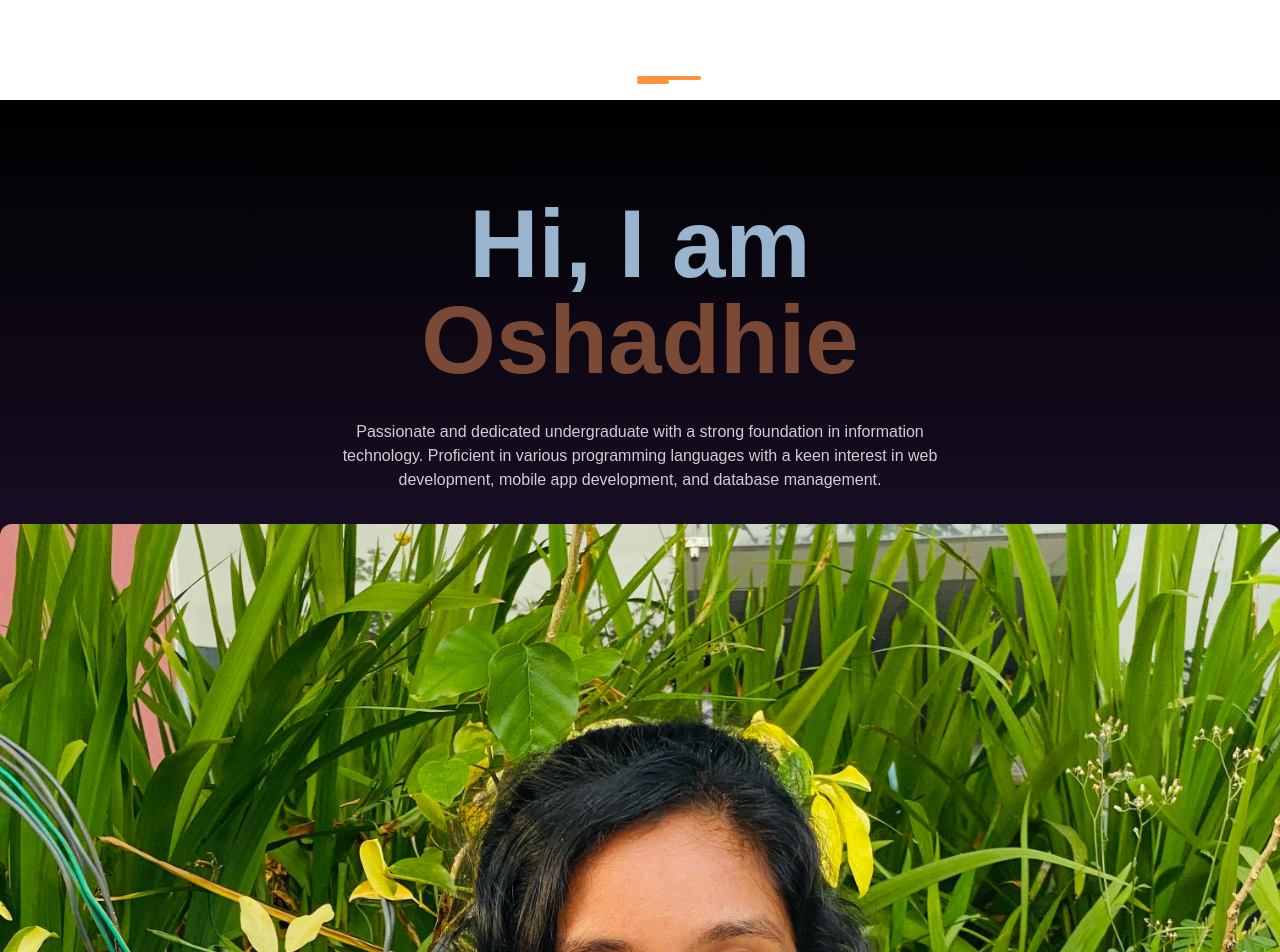
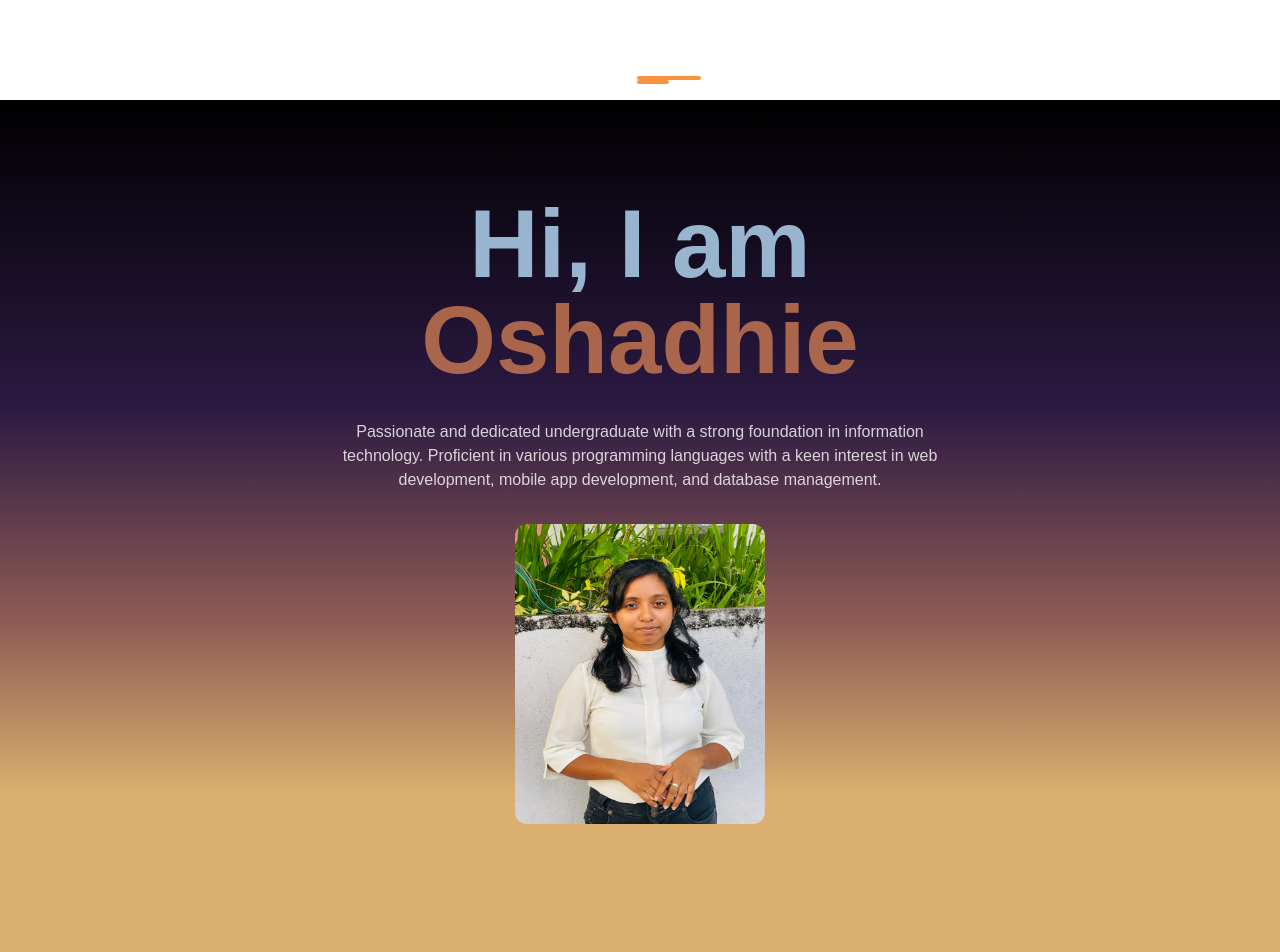
Before and after one commit to Oshadhie/My-Portfolio, a Next.js app: page / in a window 1280 px wide. Shown: the top 952 px of the page. Built offline with nearby package versions, Linux system fonts and the light colour scheme.

Commit message:
changes in pic

```diff
--- a/src/components/Hero.tsx
+++ b/src/components/Hero.tsx
@@ -28,7 +28,7 @@ const Hero = () => {
                     height="200"
                     width="200"
                     alt="profile picture"
-                    className="h-auto w-auto mx-auto mt-8 mb-12 rounded-xl"
+                    className="h-[300px] w-[250px] mx-auto mt-8 mb-12 rounded-xl"
                 />
 
             </div>
```
